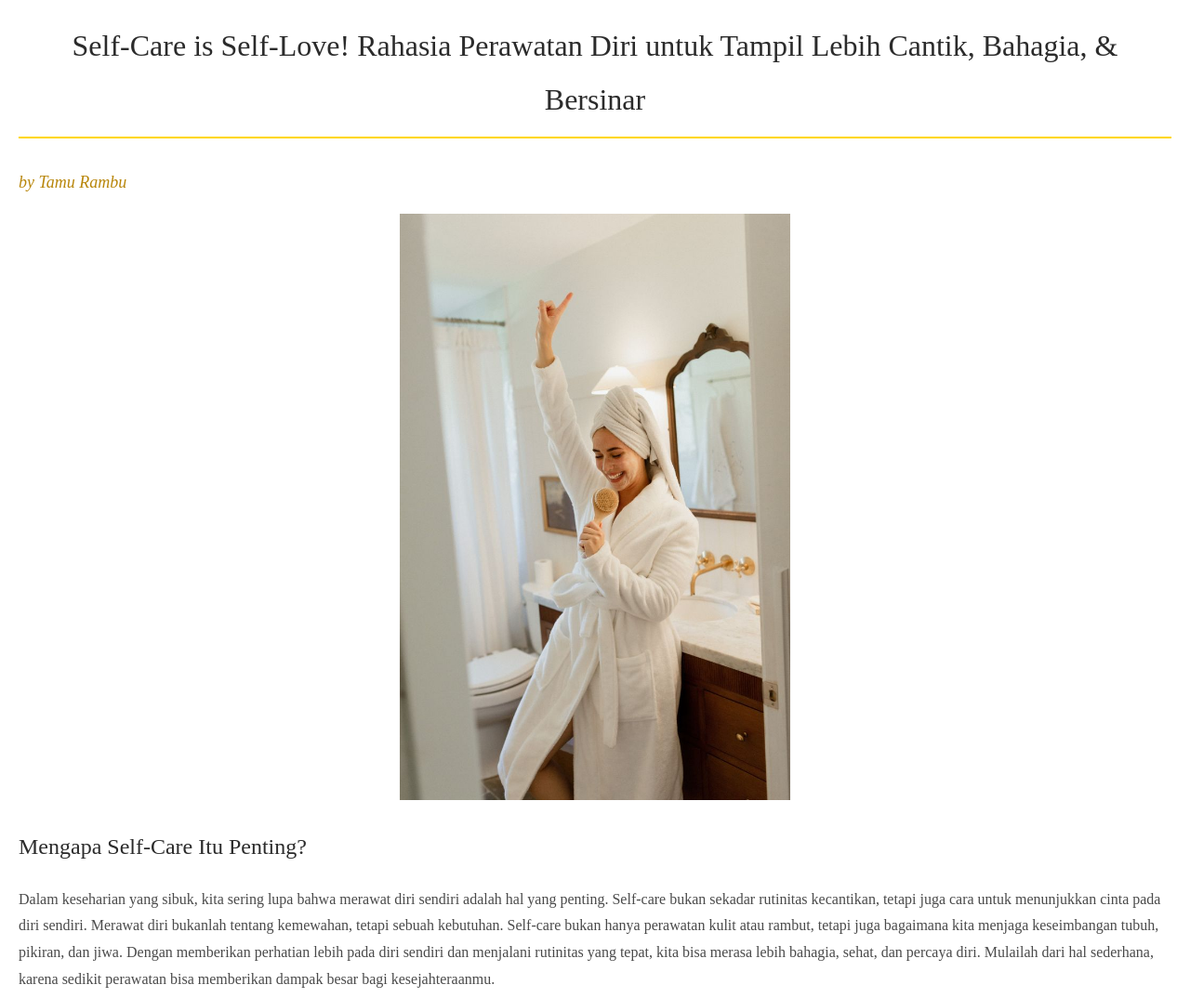
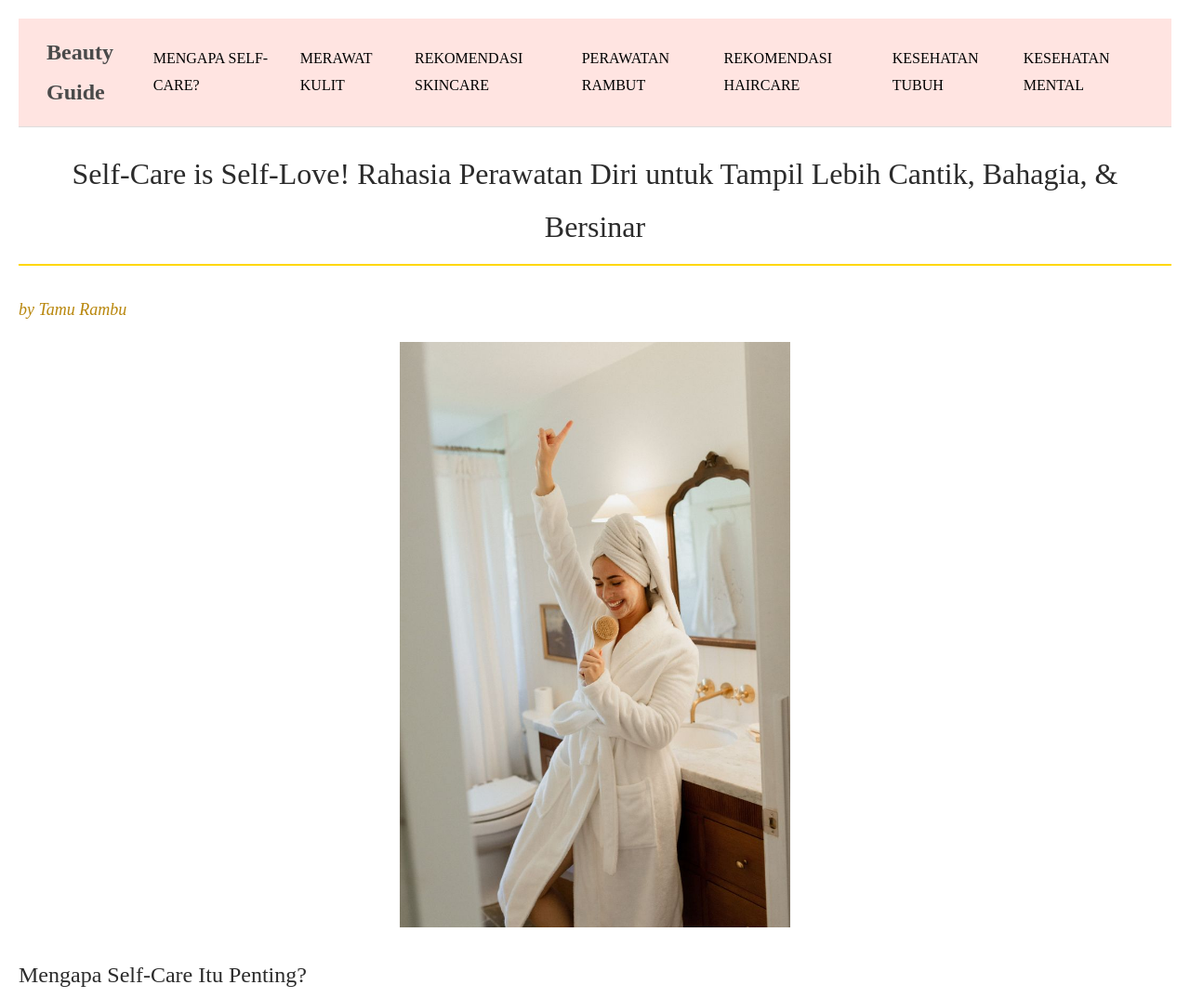
Before and after one commit to tamurambu/beautyGuideCSS, a plain HTML site: page beauty_guide.html in a window 1280 px wide. Shown: the top 1074 px of the page at 93% size. Drawn offline with Linux system fonts and the light colour scheme; files whose address does not match are found by name.

Commit message:
Menambahkan CSS layout

```diff
--- a/beauty_guide.html
+++ b/beauty_guide.html
@@ -59,19 +59,61 @@
             text-align: center;
             margin-top: 10px;
         }
+        .navbar {
+            display: flex;
+            justify-content: space-between;
+            align-items: center;
+            padding: 15px 30px;
+            border-bottom: 1px solid #ddd;
+            background-color: #FFE4E1;
+        }
+        .navbar .logo {
+            font-size: 24px;
+            font-weight: bold;
+        }
+        .navbar .menu {
+            display: flex;
+            gap: 20px;
+        }
+        .navbar .menu a {
+            text-decoration: none;
+            color: black;
+            font-weight: normal;
+            text-transform: uppercase;
+        }
+        .header {
+            text-align: center;
+            margin: 20px 0;
+            font-size: 32px;
+        }
+        .container {
+            padding: 20px;
+        }
     </style>
 </head>
 <body>
+    <div class="navbar">
+        <div class="logo">Beauty Guide</div>
+        <div class="menu">
+            <a href="#mengapa">Mengapa Self-Care?</a>
+            <a href="#kulit">Merawat Kulit</a>
+            <a href="#skincare">Rekomendasi Skincare</a>
+            <a href="#rambut">Perawatan Rambut</a>
+            <a href="#haircare">Rekomendasi Haircare</a>
+            <a href="#tubuh">Kesehatan Tubuh</a>
+            <a href="#mental">Kesehatan Mental</a>
+        </div>
+    </div>
     <h1 align="center">Self-Care is Self-Love! Rahasia Perawatan Diri untuk Tampil Lebih Cantik, Bahagia, & Bersinar</h1>
      <p class="sub-header"> by Tamu Rambu</p>
     <div class="image-container">
-       <img src="C:/Users/Lenovo/Downloads/selfcare.jpg" alt="Self Care Image" width="420">
+       <img src="selfcare.jpg" alt="Self Care Image" width="420">
 
     </div>
-    <h2>Mengapa Self-Care Itu Penting?</h2>
+    <h2 id="mengapa"> Mengapa Self-Care Itu Penting?</h2>
     <p> Dalam keseharian yang sibuk, kita sering lupa bahwa merawat diri sendiri adalah hal yang penting. Self-care bukan sekadar rutinitas kecantikan, tetapi juga cara untuk menunjukkan cinta pada diri sendiri. Merawat diri bukanlah tentang kemewahan, tetapi sebuah kebutuhan. Self-care bukan hanya perawatan kulit atau rambut, tetapi juga bagaimana kita menjaga keseimbangan tubuh, pikiran, dan jiwa. Dengan memberikan perhatian lebih pada diri sendiri dan menjalani rutinitas yang tepat, kita bisa merasa lebih bahagia, sehat, dan percaya diri. Mulailah dari hal sederhana, karena sedikit perawatan bisa memberikan dampak besar bagi kesejahteraanmu.</p>
 
-     <h2>Merawat Kulit: Kunci Wajah Sehat dan Bersinar</h2>
+     <h2 id="kulit"> Merawat Kulit: Kunci Wajah Sehat dan Bersinar</h2>
     <ul>
         <li>Membersihkan wajah dengan sabun muka yang sesuai secara teratur minimal 2x sehari</li>
         <li>Lakukan <i>double cleansing</i> pada malam hari atau sehabis keluar rumah</li>
@@ -81,10 +123,10 @@
         <li>Rutin mengeksfoliasi kulit 2 kali seminggu untuk mengangkat kulit mati</li>
     </ul>
     <div class="image-container">
-    <img src="C:/Users/Lenovo/Downloads/skincare.jpg" alt="Produk Skincare" width="370">
+    <img src="skincare.jpg" alt="Produk Skincare" width="370">
 </div>
 
-    <h2>Rekomendasi Skincare</h2>
+    <h2 id="skincare"> Rekomendasi Skincare</h2>
     <table>
          <tr>
             <th>Nama Produk</th>
@@ -118,7 +160,7 @@
         </tr>
     </table>
 
-    <h2>Perawatan Rambut: Mahkota yang Butuh Cinta </h2>
+    <h2 align="left", id="rambut"> Perawatan Rambut: Mahkota yang Butuh Cinta </h2>
     <ul>
         <li>Rutin gunakan minyak rambut minimal 30 menit sebelum keramas</li>
         <li>Keramas 2 minggu sekali menggunakan shampo yang sesuai dengan jenis rambut dan kulit kepala</li>
@@ -126,7 +168,7 @@
        <li>Wajib mengeringkan rambut menggunakan hairdryer dan selalu gunakan heat protection sebelum styling rambut</li>
     </ul>
 
-    <h3>Rekomendasi Produk Haircare</h3>
+    <h3  id="haircare"> Rekomendasi Produk Haircare</h3>
     <table>
         <tr>
             <th>Nama Produk</th>
@@ -155,17 +197,17 @@
         </tr>
     </table>
 
-    <h2>Kesehatan Tubuh: Inner Beauty yang Terpancar </h2>
+    <h2 id="tubuh"> Kesehatan Tubuh: Inner Beauty yang Terpancar </h2>
     <ol>
         <li><b>Konsumsi makanan sehat:</b><br> Makanlah makanan kaya nutrisi yang mengandung vitamin, mineral, dan antioksidan untuk menutrisi kulit. Pola makan yang baik harus mencakup buah segar, sayuran, dan produk susu rendah lemak.</li><br>
         <li><b>Tetap terhidrasi:</b><br> Minumlah air putih minimal 2L/hari untuk menghindari kulit kering dan membantu tubuh mengeluarkan racun yang memengaruhi kesehatan kulit. Pastikan juga mendapatkan istirahat yang cukup(8 jam/hari) dan tidur di atas sarung bantal sutra untuk mengurangi risiko iritasi dan jerawat.</li><br>
         <li><b>Rutin berolahraga:</b><br> Aktivitas fisik seperti jalan kaki selama 30 menit dapat meningkatkan sirkulasi darah, meningkatkan produksi kolagen, dan membuat kulit tampak lebih bercahaya. Selain itu yoga atau <i>stretching</i> juga dapat menjaga fleksibilitas tubuh dan mengurangi stres</li><br>
     </ol>
     <div class="image-container">
-   <img src="C:/Users/Lenovo/Downloads/food.jpg" alt="Makanan Sehat" width="370">
+   <img src="food.jpg" alt="Makanan Sehat" width="370">
 </div>
 
-    <h2>Kesehatan Mental: Bahagia Itu Glowing dari Dalam </h2>
+    <h2 id="mental"> Kesehatan Mental: Bahagia Itu Glowing dari Dalam </h2>
      <ol>
     <li><b> Luangkan Waktu untuk Diri Sendiri:</b><br> Sesibuk apa pun aktivitasmu, selalu sediakan waktu untuk me-time. Lakukan hal-hal yang kamu sukai, seperti membaca buku, mendengarkan musik, atau sekadar menikmati secangkir teh hangat.</li><br>
         <li><b> Batasi Penggunaan Media Sosial:</b><br> Terlalu banyak menghabiskan waktu di media sosial bisa membuatmu membandingkan diri dengan orang lain dan memicu perasaan tidak percaya diri. Batasi screen time dan fokuslah pada kehidupan nyata yang lebih bermakna.</li><br>
```
